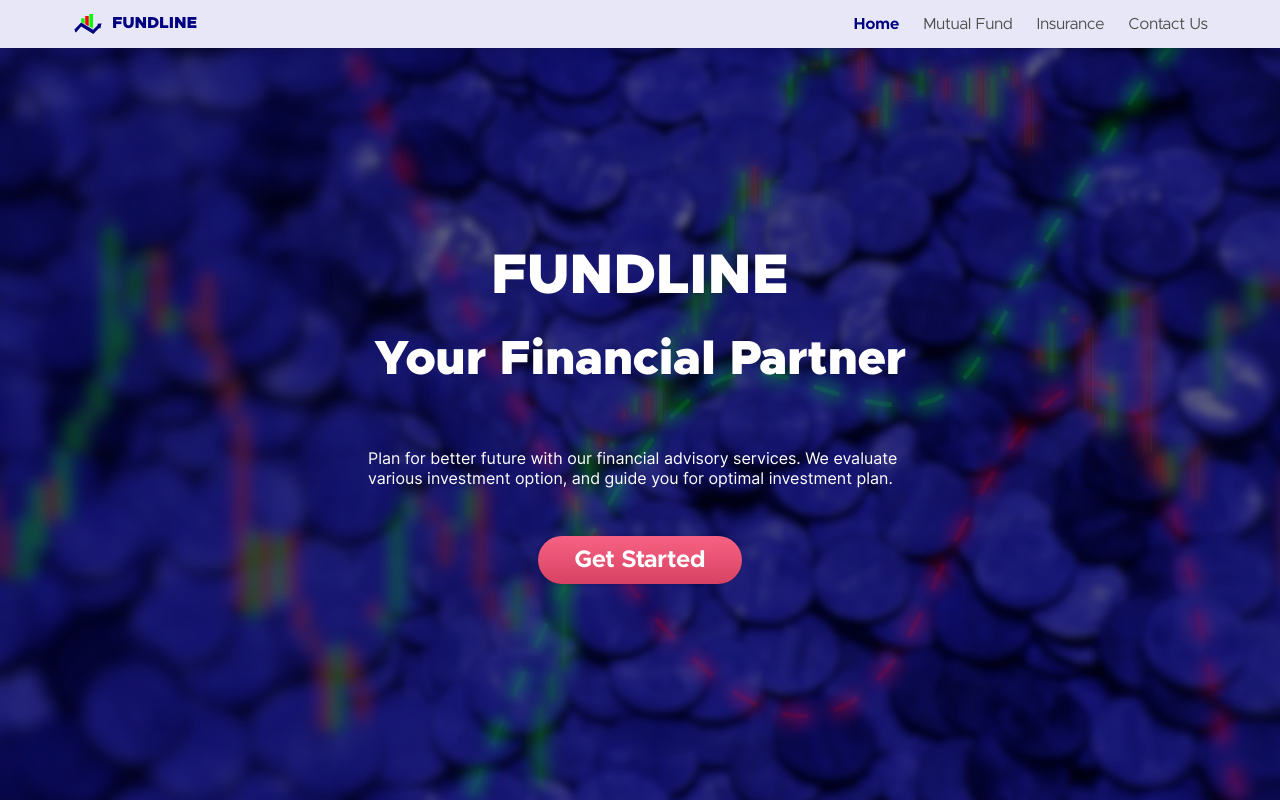
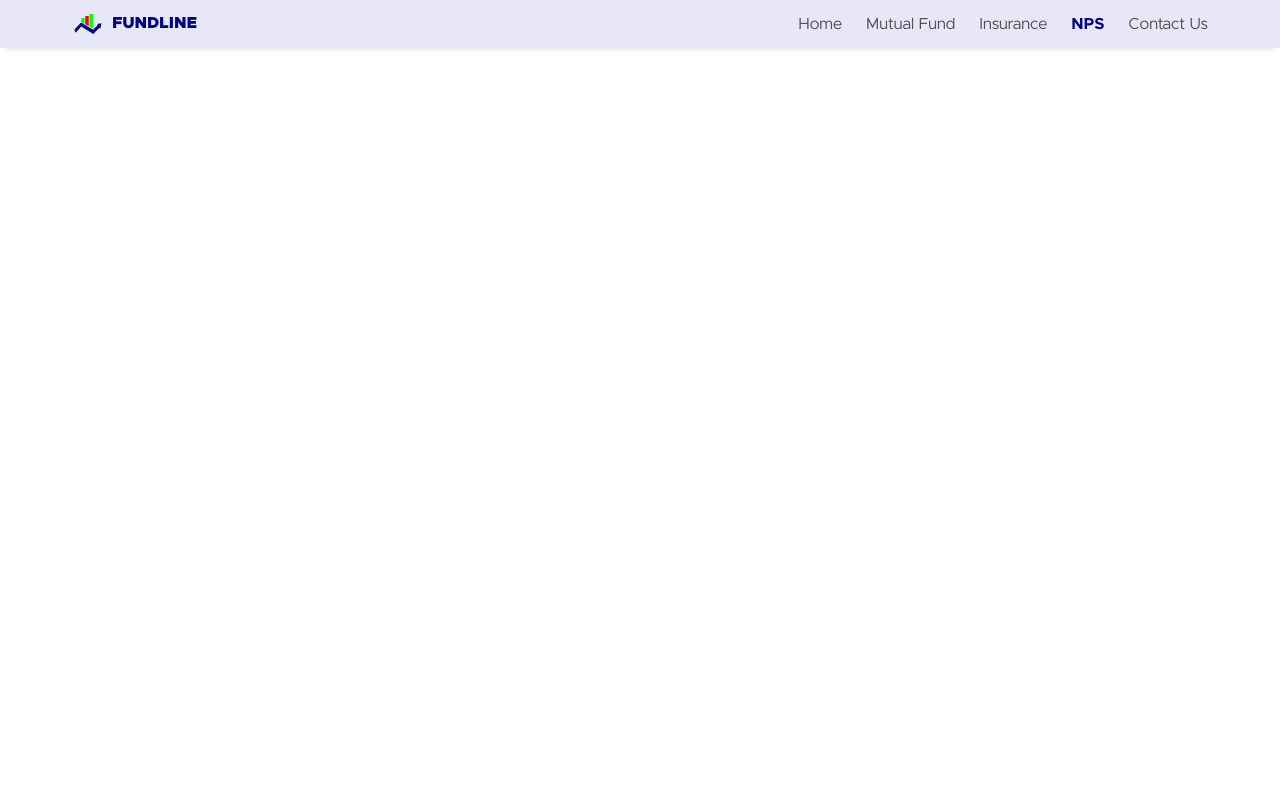
Before and after one commit to FUNDLINE/FUNDLINE-website, an Angular app: page /nps in a window 1280 px wide. Before the commit this address led to /home. Shown: the top 800 px of the page. Built offline with nearby package versions, Linux system fonts and the light colour scheme.

Commit message:
Added NPS component

```diff
--- a/src/app/app.component.html
+++ b/src/app/app.component.html
@@ -18,6 +18,7 @@
       <a (click)="navToggle()" routerLink="home" routerLinkActive="nav-active">Home</a>
       <a (click)="navToggle()" routerLink="mutual-fund" routerLinkActive="nav-active">Mutual Fund</a>
       <a (click)="navToggle()" routerLink="insurance" routerLinkActive="nav-active">Insurance</a>
+      <a (click)="navToggle()" routerLink="nps" routerLinkActive="nav-active">NPS</a>
       <a (click)="navToggle()" routerLink="contact-us" routerLinkActive="nav-active">Contact Us</a>
     </div>
   </div>
--- /dev/null
+++ b/src/app/nps/nps.component.html
@@ -0,0 +1 @@
+<p>nps works!</p>
--- /dev/null
+++ b/src/app/nps/nps.component.ts
@@ -0,0 +1,15 @@
+import { Component, OnInit } from '@angular/core';
+
+@Component({
+  selector: 'app-nps',
+  templateUrl: './nps.component.html',
+  styleUrls: ['./nps.component.css']
+})
+export class NPSComponent implements OnInit {
+
+  constructor() { }
+
+  ngOnInit(): void {
+  }
+
+}
```
Also changed, not shown: src/app/app.module.ts (+7 -1 lines), src/app/nps/nps.component.css (added), src/assets/home/nps-logo/icici-prud-logo.png (added), 1 other file (tests, documents, lock files or other folders).
